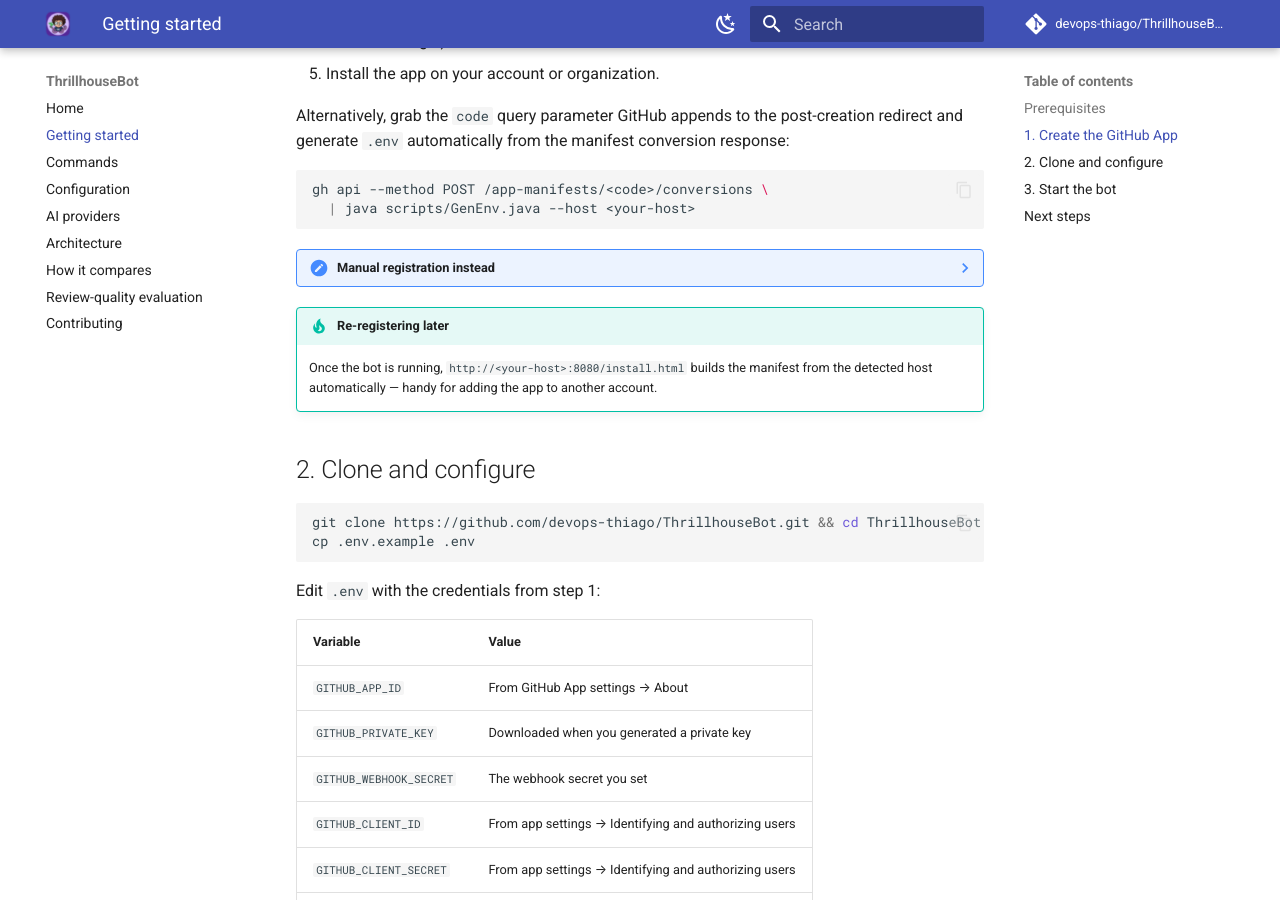
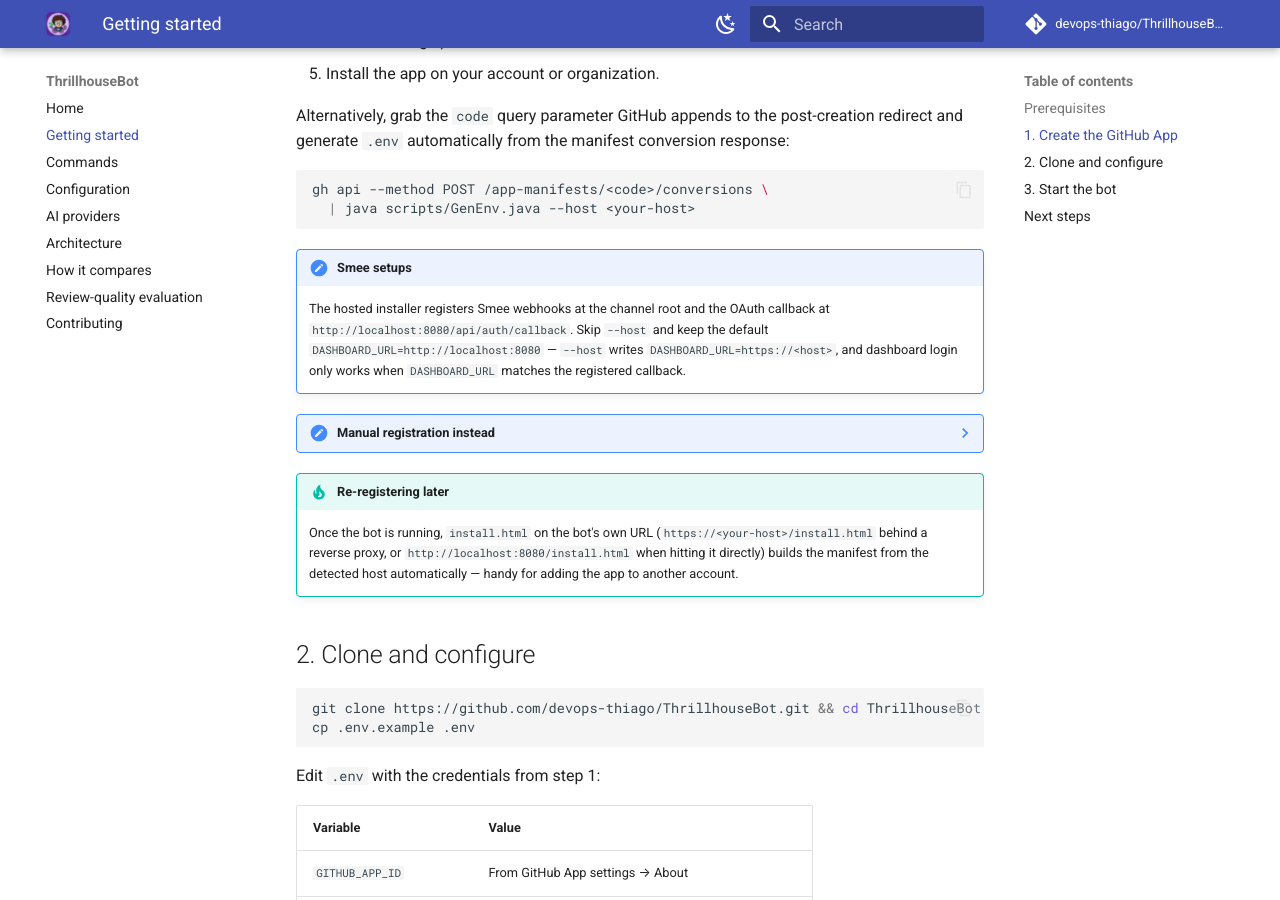
Before and after one commit to devops-thiago/ThrillhouseBot, an MkDocs documentation site: the page built from docs/getting-started.md, in a window 1280 px wide and 900 px high, scrolled down 790 px. Built offline with MkDocs 1.6.1 and Material for MkDocs 9.7.7, drawn with Linux system fonts in a browser that asks for light colours; comment, search, counter and statistics services are not loaded.

Commit message:
docs: align Smee guidance with the registered callback (#319)
GenEnv --host writes DASHBOARD_URL=https://<host>, which for Smee
installs would mismatch the http://localhost:8080 callback the hosted
installer registers — the docs now tell Smee users to skip --host and
keep the DASHBOARD_URL default. The manual-registration table gains the
same Smee guidance (webhook at the channel root, callback on the local
bot), and the re-register tip no longer hardcodes :8080, which is wrong
behind a reverse proxy.

Co-Authored-By: Claude Fable 5 <noreply@anthropic.com>

````diff
--- a/docs/getting-started.md
+++ b/docs/getting-started.md
@@ -36,6 +36,14 @@ gh api --method POST /app-manifests/<code>/conversions \
   | java scripts/GenEnv.java --host <your-host>
 ```
 
+!!! note "Smee setups"
+
+    The hosted installer registers Smee webhooks at the channel root and the
+    OAuth callback at `http://localhost:8080/api/auth/callback`. Skip `--host`
+    and keep the default `DASHBOARD_URL=http://localhost:8080` — `--host`
+    writes `DASHBOARD_URL=https://<host>`, and dashboard login only works when
+    `DASHBOARD_URL` matches the registered callback.
+
 ??? note "Manual registration instead"
 
     Prefer to register the app by hand? Create it at
@@ -50,9 +58,16 @@ gh api --method POST /app-manifests/<code>/conversions \
     | Identifying & authorizing users | Enabled (for dashboard login) |
     | Callback URL | `https://<your-host>/api/auth/callback` |
 
+    For a Smee channel, register the channel URL itself as the Webhook URL (no
+    `/api/webhook` suffix — Smee delivers only at the channel root) and
+    `http://localhost:8080/api/auth/callback` as the Callback URL, since OAuth
+    redirects happen in your browser against the local bot.
+
 !!! tip "Re-registering later"
 
-    Once the bot is running, `http://<your-host>:8080/install.html` builds the
+    Once the bot is running, `install.html` on the bot's own URL
+    (`https://<your-host>/install.html` behind a reverse proxy, or
+    `http://localhost:8080/install.html` when hitting it directly) builds the
     manifest from the detected host automatically — handy for adding the app to
     another account.
 
````
Also changed, not shown: README.md (+2 -1 lines), docs/install.html (+8 -0 lines).
